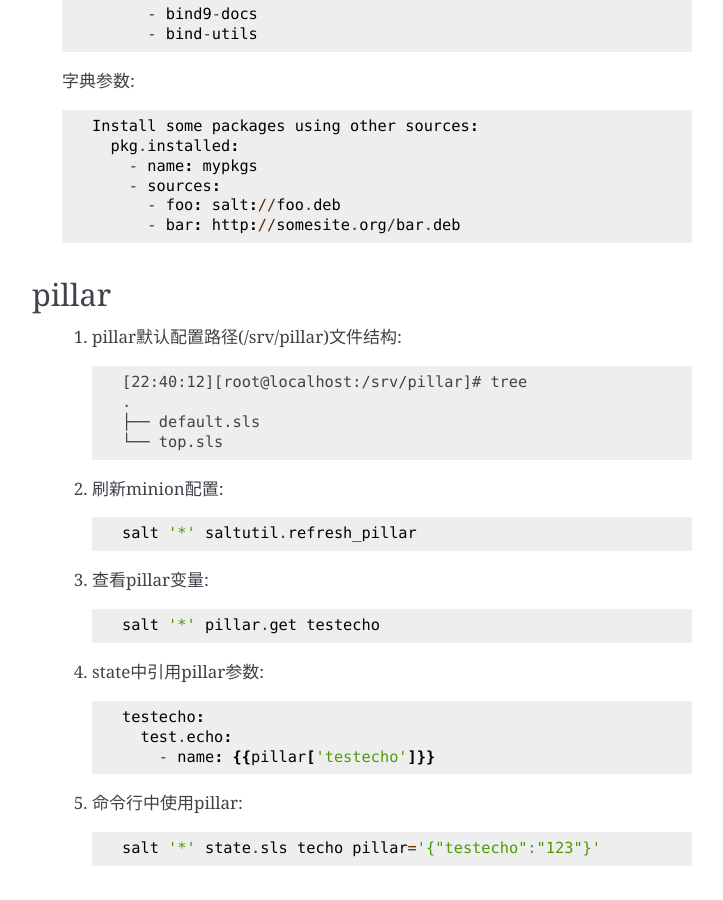
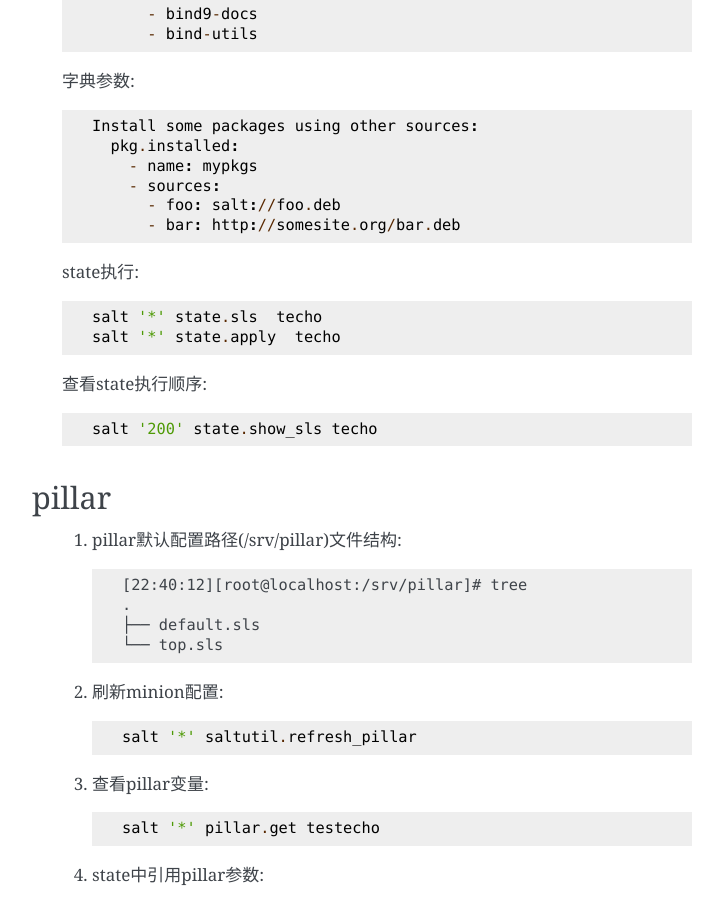
Before and after one commit to wojunnihou/pylearn, a Sphinx documentation site: the page built from doc/source/devops/salt.rst, in a window 1280 px wide and 900 px high, scrolled down 4842 px. Shown: the whole window, without its empty margins (388-1111 px from the left). Built offline with Sphinx 7.4.7, drawn with Linux system fonts in a browser that asks for light colours.

```diff
--- a/doc/source/devops/salt.rst
+++ b/doc/source/devops/salt.rst
@@ -221,6 +221,15 @@
               - foo: salt://foo.deb
               - bar: http://somesite.org/bar.deb
 
+    state执行::
+
+        salt '*' state.sls  techo
+        salt '*' state.apply  techo
+
+    查看state执行顺序::
+
+         salt '200' state.show_sls techo
+
 pillar
 ------------
 
```
